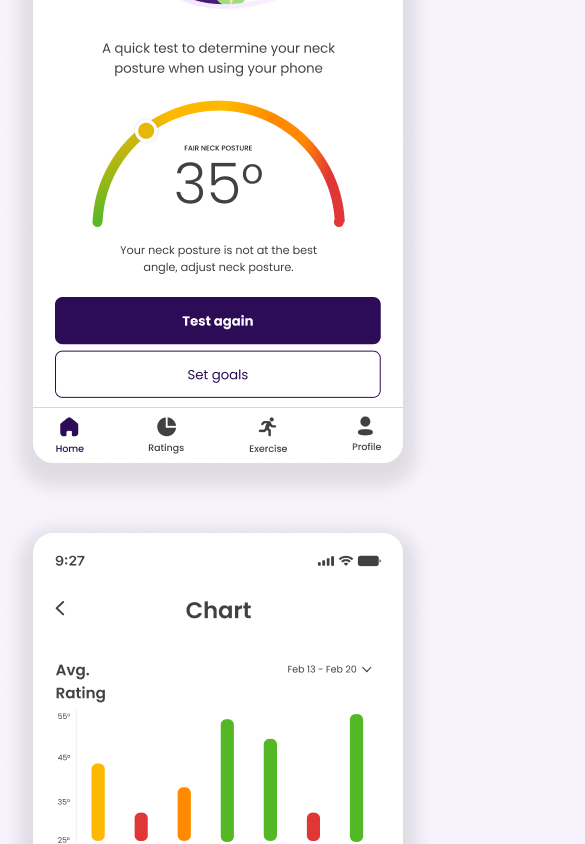
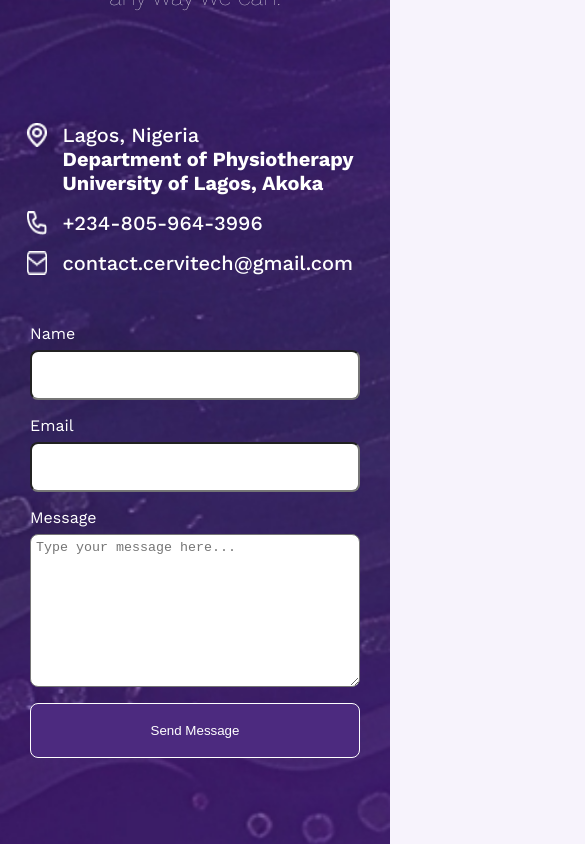
Before and after one commit to adedamola-toye/cervitech-website, a React (Vite) app: page / in a window 390 px wide. Shown: the part 4480-5324 px from the top of the page, 585 px wide, since content can reach past the window. Built offline with nearby package versions, Linux system fonts and the light colour scheme.

Commit message:
get in touch section responsive

```diff
--- a/src/App.tsx
+++ b/src/App.tsx
@@ -5,7 +5,7 @@ import Home from './pages/Home';
 import HowItWorks from './components/HowItWorks';
 import Faqs from './components/Faqs';
 import PrivacyPolicy from './pages/PrivacyPolicy';
-
+import WaitlistForm from "./components/WaitlistForm"
 
 function App() {
   return(
@@ -16,7 +16,7 @@ function App() {
         <Route path="/how-it-works" element ={<HowItWorks/>}/>
         <Route path="/faqs" element ={<Faqs/>}/>
         <Route path="/privacy-policy" element ={<PrivacyPolicy/>}/>
-
+        <Route path="/waitlist" element={<WaitlistForm />} />
 
       </Routes>
     </Router>
--- a/src/components/GetInTouch.tsx
+++ b/src/components/GetInTouch.tsx
@@ -1,7 +1,7 @@
-import "../styles/GetInTouch.css"
-import LocationIcon from "../assets/Contact icons/Location icon.png"
-import EmailIcon from "../assets/Contact icons/Email icon.png"
-import PhoneIcon from "../assets/Contact icons/Phone icon.png"
+import "../styles/GetInTouch.css";
+import LocationIcon from "../assets/Contact icons/Location icon.png";
+import EmailIcon from "../assets/Contact icons/Email icon.png";
+import PhoneIcon from "../assets/Contact icons/Phone icon.png";
 
 function GetInTouch() {
   return (
@@ -25,25 +25,28 @@ function GetInTouch() {
               <span>University of Lagos, Akoka</span>
             </p>
           </div>
+          <div className="phone-email">
             <div className="each-contact">
               <img src={PhoneIcon} alt="" className="icon" />
               <p>+234-805-964-3996</p>
             </div>
-          <div className="each-contact">
+            <div className="each-contact" id="contact-email">
               <img src={EmailIcon} alt="" className="icon" />
               <p>contact.cervitech@gmail.com</p>
             </div>
           </div>
+        </div>
 
+        <form action="" className="form">
           {/* Name and Email */}
           <div className="name-email">
             <div className="name-input">
               <label htmlFor="">Name</label>
-            <input type="text" required className="input"/>
+              <input type="text" required className="input" />
             </div>
             <div className="email-input">
               <label htmlFor="">Email</label>
-            <input type="email" required className="input"/>
+              <input type="email" required className="input" />
             </div>
           </div>
 
@@ -63,6 +66,7 @@ function GetInTouch() {
 
             <button className="send-msg-btn">Send Message</button>
           </div>
+        </form>
       </div>
     </div>
   );
--- a/src/components/Header.tsx
+++ b/src/components/Header.tsx
@@ -2,6 +2,7 @@ import Navbar from "./Navbar";
 import "../styles/Navbar.css";
 import IphonePic from "../assets/iPhone 15 Pro 1.png";
 import "../styles/Header.css";
+import { Link } from "react-router-dom";
 
 export default function Header() {
   return (
@@ -17,9 +18,9 @@ export default function Header() {
             devices and provides posture correction exercises
           </p>
           <div className="join-btn-wrapper"></div>
-          <a href="https://forms.gle/4GwVpzgQ2QqT37fs8" target="_blank" rel="noopener noreferrer">
+          <Link to="/waitlist">
             <button className="join-btn">Join waitlist</button>
-          </a>
+          </Link>
         </div>
         <img
           className="iphone-pic"
--- a/src/components/Navbar.tsx
+++ b/src/components/Navbar.tsx
@@ -43,9 +43,9 @@ function Navbar() {
         </Link>
       </nav>
 
-      <a href="" target="_blank" rel="noopener noreferrer">
+      <Link to="/waitlist">
         <button className="join-btn">Join waitlist</button>
-      </a>
+      </Link>
     </div>
   );
 }
--- /dev/null
+++ b/src/components/WaitlistForm.tsx
@@ -0,0 +1,17 @@
+export default function WaitlistForm() {
+  return (
+    <div style={{ display: "flex", justifyContent: "center", padding: "2rem" }}>
+      <iframe
+        src="https://docs.google.com/forms/d/e/1FAIpQLSfs4j2HuF8hvSxYZ8pWbWvF1nBvWZ1wXKqkR4p9Z1hUtUgg/viewform?embedded=true"
+        width="100%"
+        height="900"
+        frameBorder="0"
+        marginHeight={0}
+        marginWidth={0}
+        title="Join Cervitech Waitlist"
+      >
+        Loading…
+      </iframe>
+    </div>
+  );
+}
--- a/src/pages/Home.tsx
+++ b/src/pages/Home.tsx
@@ -18,7 +18,7 @@ function Home(){
             <Header/>
             <WhoIsCervitechFor/>
             <HowCervitechHelps/>
-            <AppsPic/>
+            {/* <AppsPic/> */}
             <GetInTouch/>
             <img className="up-arrow" src={UpArrow} alt="Upward arrow" onClick={scrollToTop}/>
         </div>
--- a/src/styles/GetInTouch.css
+++ b/src/styles/GetInTouch.css
@@ -2,7 +2,7 @@
 
 .get-in-touch-section {
   font-family: "Work Sans", sans-serif;
-  color: #FFFFFF;
+  color: #ffffff;
   background-image: url("../assets//Target\ audience\ bg.jpg");
   background-repeat: no-repeat;
   background-size: cover;
@@ -12,106 +12,228 @@
   flex-direction: column;
   justify-content: center;
   align-items: center;
-  padding: 5rem;
-  height:  622px;
+  padding: 6rem;
+
 }
 
-.get-in-touch-section .heading h1{
+.get-in-touch-section .heading h1 {
   font-weight: 500;
   font-size: 40px;
-    color: #FFFFFF;
+  color: #ffffff;
 }
 
-.get-in-touch-section .heading p{
+.get-in-touch-section .heading p {
   font-weight: 300;
-    font-weight:lighter;
+  font-weight: lighter;
   font-size: 24px;
 }
 
-.main{
+.main {
   display: flex;
   width: 80%;
   gap: 5rem;
   justify-content: center;
   align-items: center;
-
 }
 
-.contact-info{
+.contact-info {
   width: 331px;
   display: flex;
   flex-direction: column;
   gap: 2rem;
 }
-
-.each-contact span{
+.phone-email {
+  display: flex;
+  flex-direction: column;
+  gap: 2rem;
+}
+.each-contact span {
   display: block;
-
+  flex-wrap: nowrap;
 }
 
-.icon{
+.icon {
   width: 19.2px;
   height: 24px;
 }
 
-.each-contact{
+.each-contact {
   display: flex;
-    gap:1rem;
+  gap: 1rem;
+  flex-wrap: nowrap;
 }
 
-.each-contact p{
+.each-contact p {
   font-weight: 500;
   font-size: 20px;
 }
 
-.name-email{
+.name-email {
   display: flex;
   flex-direction: column;
-    margin-top: -4.5rem;
-    gap: 1rem
+  margin-top: 0;
+  gap: 1rem;
 }
 
-.name-input, .email-input{
+.name-input,
+.email-input {
   display: flex;
   flex-direction: column;
-    gap: 7px
+  gap: 7px;
 }
 
-.name-email input{
+.name-email input {
   width: 400px;
   height: 50px;
-    border-radius : 8px;
+  border-radius: 8px;
 }
 
-.message{
+.message {
   display: flex;
   flex-direction: column;
-    margin-top:0.5rem
+  margin-top: 0rem;
 }
-.message-input{
+.message-input {
   display: flex;
   flex-direction: column;
 }
-.message-input textarea{
+.message-input textarea {
   margin-top: 7px;
   width: 400px;
   height: 153px;
-    margin-bottom:  1rem;
+  margin-bottom: 1rem;
   border-radius: 8px;
-    padding: 5px
+  padding: 5px;
 }
 
-.send-msg-btn{
-    text-align:center;
+.send-msg-btn {
+  text-align: center;
   height: 55px;
-    background-color: #4C2A7F;
+  background-color: #4c2a7f;
   border: 1px solid #ffffff;
   border-radius: 8px;
   color: white;
 }
 
-
-.send-msg-btn:hover{
+.send-msg-btn:hover {
   box-shadow: 0 0 5px 5px #a789d5f3;
   transition: all 0.3s ease;
 }
+
+.form {
+  display: flex;
+  gap: 5rem;
+}
+
+.each-contact p:first-of-type {
+  width: 300px;
+}
+
+/*SMALL LAPTOP*/
+@media (max-width: 1350px) {
+  /*  .get-in-touch-section{
+        height: 800px;
+    } */
+  .get-in-touch-section .heading {
+    margin-top: 2rem;
+  }
+
+  .main {
+    flex-direction: column;
+  }
+  .contact-info {
+    display: flex;
+    flex-direction: row;
+    width: 90%;
+    justify-content: center;
+    align-items: center;
+    gap: 2rem;
+  }
+
+  .each-contact p:first-of-type {
+    width: 300px;
+  }
+
+  .phone-email {
+    display: flex;
+    flex-direction: column;
+    gap: 1.1rem;
+  }
+
+  .form {
+    display: flex;
+    justify-content: center;
+    align-items: center;
+    gap: 4rem;
+    align-self: center;
+  }
+
+  .name-email {
+    align-self: center;
+    margin-top: -4.9rem;
+  }
+}
+
+/*TABLET AND SMALLER*/
+@media (max-width: 900px) {
+  .main {
+    display: flex;
+    flex-direction: column;
+    gap: 5rem;
+  }
+
+  .name-email {
+  }
+
+  .name-email input {
+    width: 300px;
+    height: 50px;
+    border-radius: 8px;
+  }
+
+  .message-input textarea {
+    width: 300px;
+
+  }
+}
+
+@media (max-width: 780px) {
+  .get-in-touch-section .heading {
+    width: 380px;
+  }
+  .phone-email {
+    display: flex;
+    flex-direction: column;
+    gap: 1rem;
+  }
+
+  .contact-info {
+    display: flex;
+    flex-direction: column;
+    gap: 1rem;
+    justify-content: center;
+    align-items: center;
+  }
+
+  .main{
+    gap: 8rem
+  }
+  .form {
+    display: flex;
+    flex-direction: column;
+    gap: 1rem;
+    justify-content: center;
+    align-items: center;
+  }
+
+    .name-email input {
+    width: 330px;
+    height: 50px;
+    border-radius: 8px;
+  }
+
+   .message-input textarea {
+    width: 330px
+   }
+
+}
```
Lines whose indentation alone changed are shown as unchanged.
